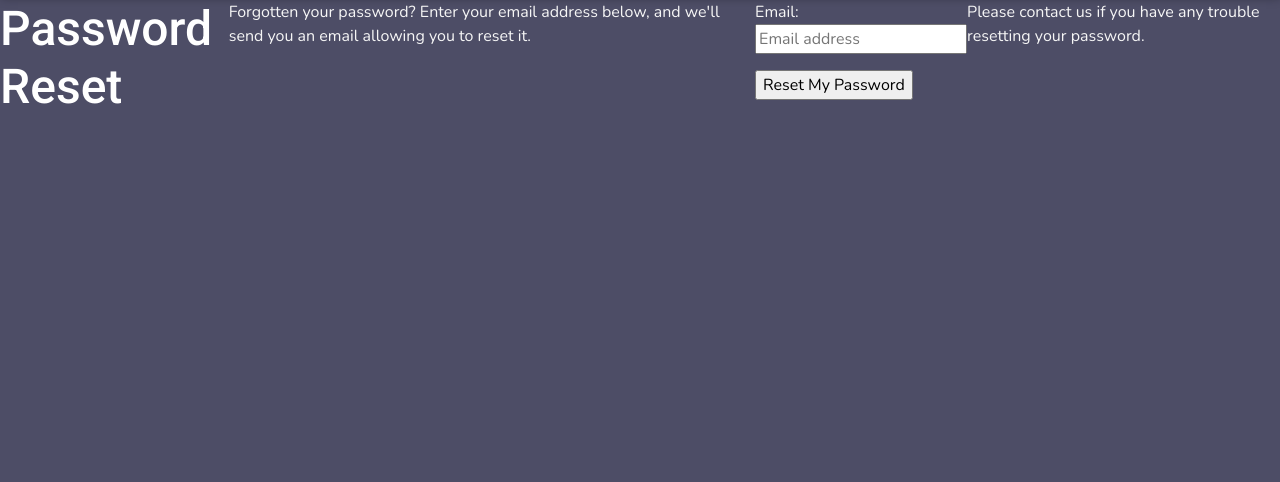
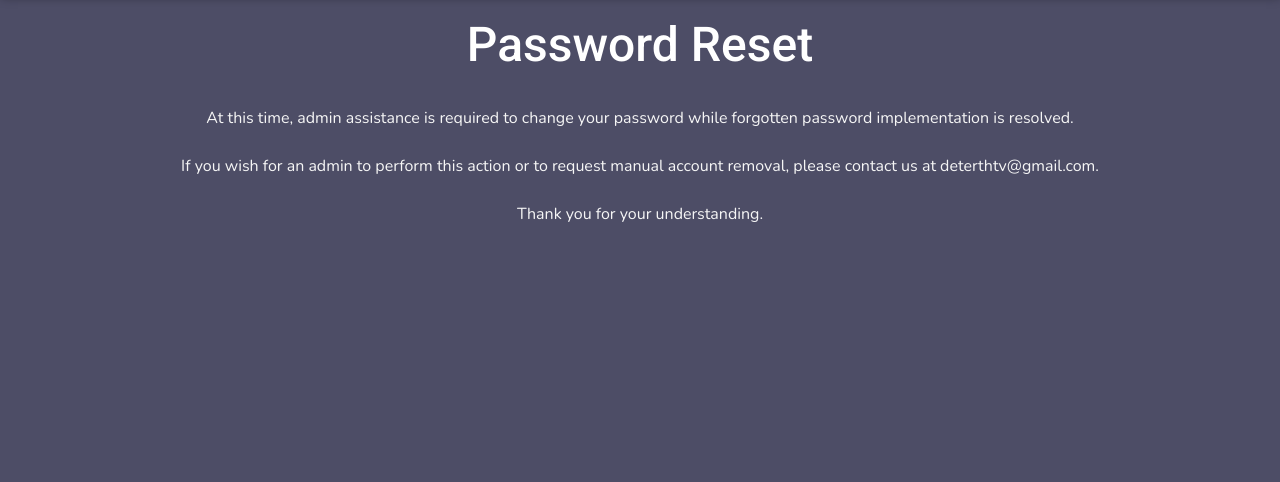
Before and after one commit to CianThornhill/Moteify, a Django app: page /accounts/password/reset/ in a window 1280 px wide. Shown: the part 144-626 px from the top of the page. Run offline with Django 4.2, Linux system fonts and the light colour scheme; some libraries are stand-ins or nearby versions.

Commit message:
Forgot password page wasn't implemented. Tested functionality but work needed. Placeholder workflow included temporarily

```diff
--- a/templates/allauth/account/password_change.html
+++ b/templates/allauth/account/password_change.html
@@ -6,6 +6,7 @@
 
 {% block content %}
     <h1>{% trans "Change Password" %}</h1>
+    <br>
 
     <form method="POST" action="{% url 'account_change_password' %}" class="password_change">
         {% csrf_token %}
--- a/templates/allauth/account/password_reset.html
+++ b/templates/allauth/account/password_reset.html
@@ -6,19 +6,15 @@
 {% block head_title %}{% trans "Password Reset" %}{% endblock head_title %}
 
 {% block content %}
-
+<div class="list-container">
     <h1>{% trans "Password Reset" %}</h1>
     {% if user.is_authenticated %}
     {% include "account/snippets/already_logged_in.html" %}
     {% endif %}
-
-    <p>{% trans "Forgotten your password? Enter your email address below, and we'll send you an email allowing you to reset it." %}</p>
-
-    <form method="POST" action="{% url 'account_reset_password' %}" class="password_reset">
-        {% csrf_token %}
-        {{ form.as_p }}
-        <input type="submit" value="{% trans 'Reset My Password' %}" />
-    </form>
-
-    <p>{% blocktrans %}Please contact us if you have any trouble resetting your password.{% endblocktrans %}</p>
+    <br>
+    <p class="text-center">{% blocktrans %}At this time, admin assistance is required to change your password while forgotten password implementation is resolved.
+        <br> <br> If you wish for an admin to
+        perform this action or to request manual account removal, please contact us at deterthtv@gmail.com. <br><br>
+        Thank you for your understanding.{% endblocktrans %}</p>
+</div>
 {% endblock content %}
```
Also changed, not shown: testing.md (added).
